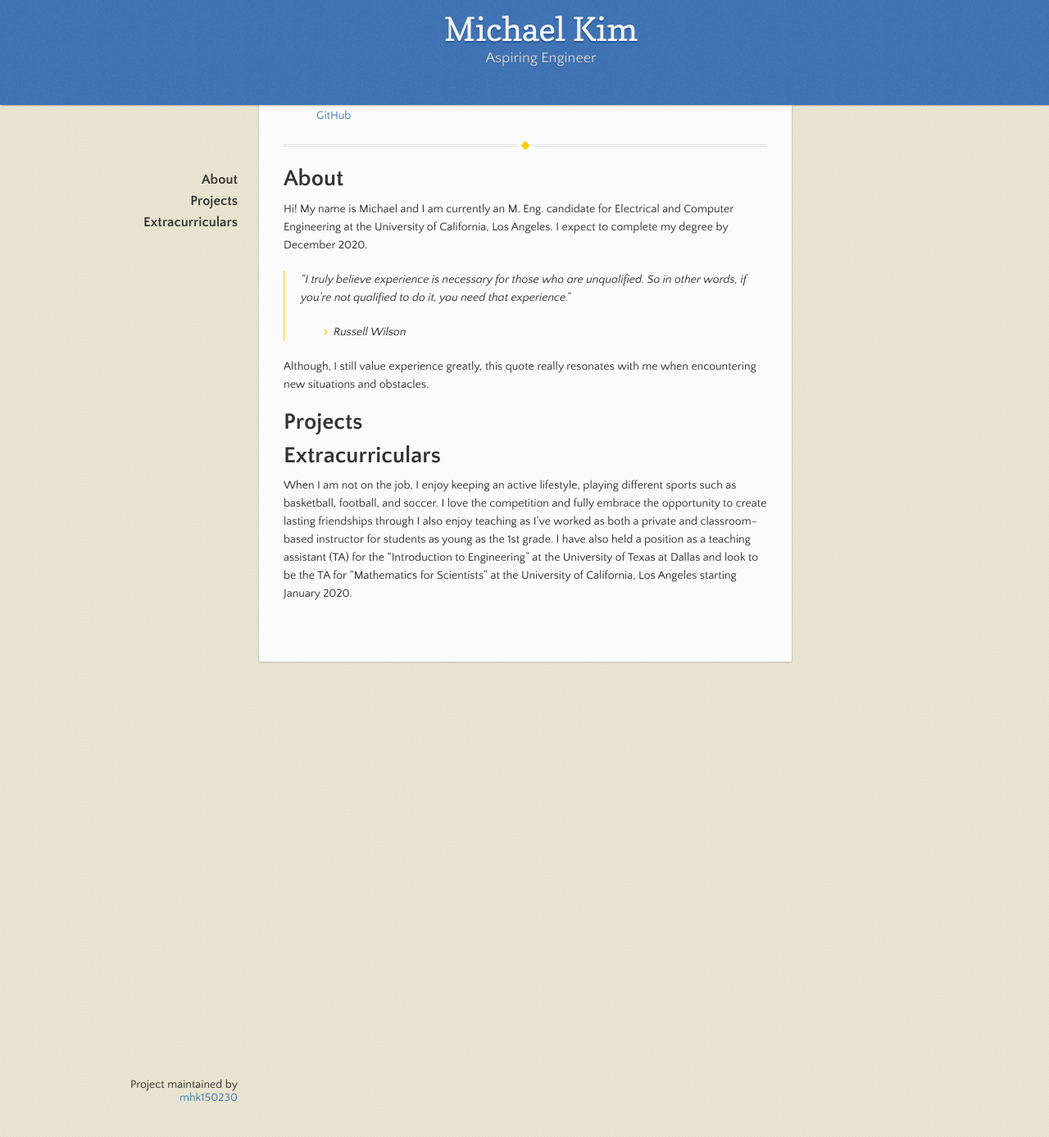
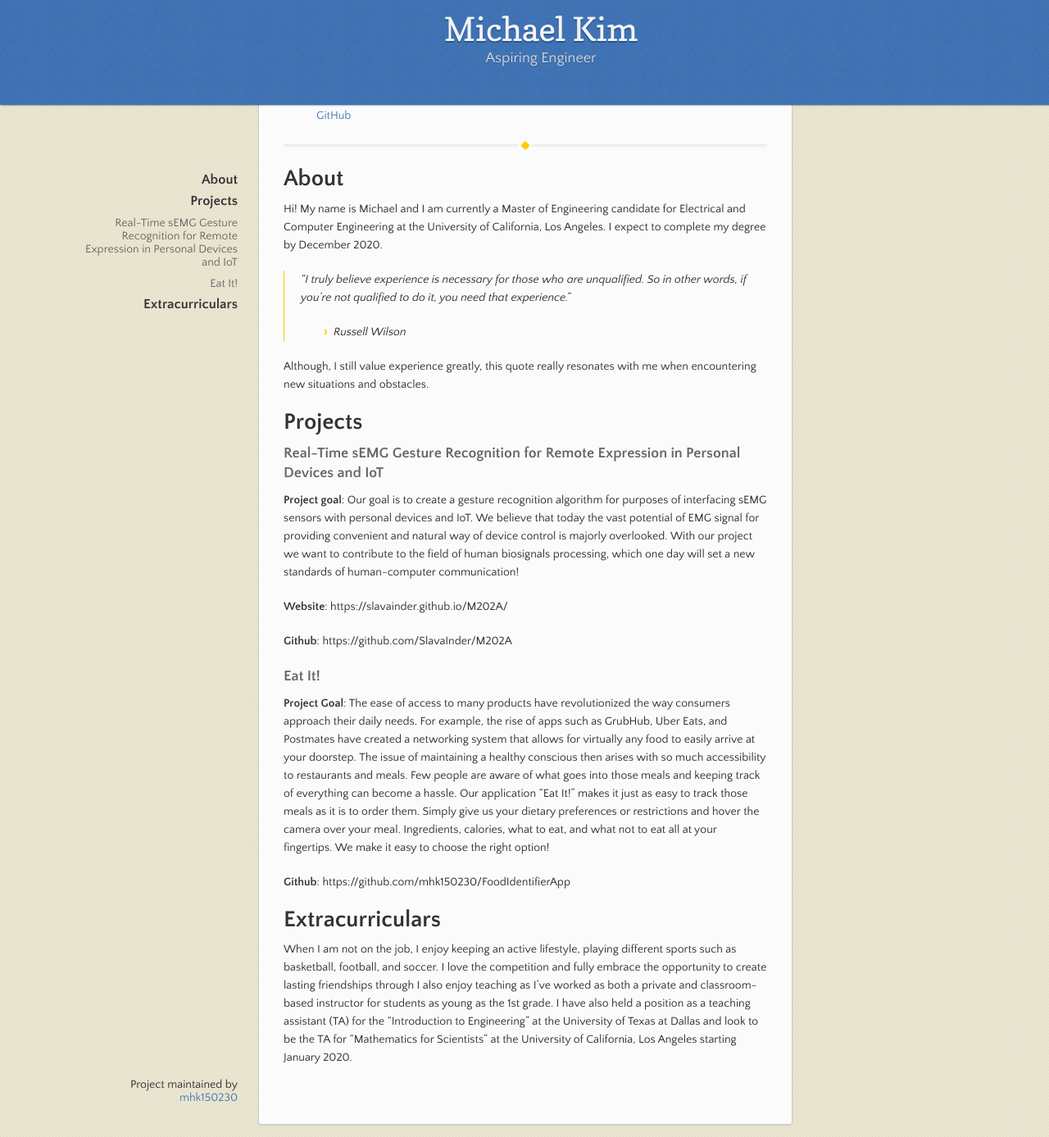
Before and after one commit to mhk150230/Michael-Kim-Bio, a Jekyll site: the page built from index.md, in a window 1280 px wide and 1400 px high, scrolled down 539 px, cut to the strip 13-1400 px from the top of the window. Shown: the whole strip at 82% size. Built offline with Jekyll 4.4.1, drawn with Linux system fonts in a browser that asks for light colours; before the commit the page ends 1398 px from its top, so only the background shows below that.

Commit message:
Update index.md

```diff
--- a/index.md
+++ b/index.md
@@ -10,7 +10,7 @@ layout: default
   <dd>University of California, Los Angeles (Expected Grad. 2020 with M.Eng.)</dd>
   <dd>University of Texas at Dallas (Grad. 2019 with B.Eng.)</dd>
 <dt>Hometown</dt>
-  <dd>Dallas, Texas</dd>
+  <dd>Irving, Texas</dd>
 <dt>Other Links</dt>
   <dd><a href = "https://www.linkedin.com/in/michael-kim-427059169/">LinkedIn</a></dd>
   <dd><a href = "https://github.com/mhk150230/">GitHub</a></dd>
@@ -19,7 +19,7 @@ layout: default
 * * *
 
 # About
-Hi! My name is Michael and I am currently an M. Eng. candidate for Electrical and Computer Engineering at the University of California, Los Angeles. I expect to complete my degree by December 2020.
+Hi! My name is Michael and I am currently a Master of Engineering candidate for Electrical and Computer Engineering at the University of California, Los Angeles. I expect to complete my degree by December 2020.
 
 
 > "I truly believe experience is necessary for those who are unqualified.
@@ -29,6 +29,22 @@ Hi! My name is Michael and I am currently an M. Eng. candidate for Electrical an
 Although, I still value experience greatly, this quote really resonates with me when encountering new situations and obstacles.
 
 # Projects
+### Real-Time sEMG Gesture Recognition for Remote Expression in Personal Devices and IoT
+**Project goal**: Our goal is to create a gesture recognition algorithm for purposes of interfacing sEMG sensors with personal devices and IoT. We believe that today the vast potential of EMG signal for providing convenient and natural way of device control is majorly overlooked. With our project we want to contribute to the field of human biosignals processing, which one day will set a new standards of human-computer communication!
+
+
+**Website**: https://slavainder.github.io/M202A/
+
+
+**Github**:  https://github.com/SlavaInder/M202A
+
+### Eat It!
+**Project Goal**: The ease of access to many products have revolutionized the way consumers approach their daily needs. For example, the rise of apps such as GrubHub, Uber Eats, and Postmates have created a networking system that allows for virtually any food to easily arrive at your doorstep. The issue of maintaining a healthy conscious then arises with so much accessibility to restaurants and meals. Few people are aware of what goes into those meals and keeping track of everything can become a hassle. Our application "Eat It!" makes it just as easy to track those meals as it is to order them. Simply give us your dietary preferences or restrictions and hover the camera over your meal. Ingredients, calories, what to eat, and what not to eat all at your fingertips. We make it easy to choose the right option!
+
+
+**Github**: https://github.com/mhk150230/FoodIdentifierApp
+
+
 
 # Extracurriculars
 When I am not on the job, I enjoy keeping an active lifestyle, playing different sports such as basketball, football, and soccer. I love the competition and fully embrace the opportunity to create lasting friendships through  I also enjoy teaching as I’ve worked as both a private and classroom-based instructor for students as young as the 1st grade. I have also held a position as a teaching assistant (TA) for the "Introduction to Engineering" at the University of Texas at Dallas and look to be the TA for "Mathematics for Scientists" at the University of California, Los Angeles starting January 2020.
```
